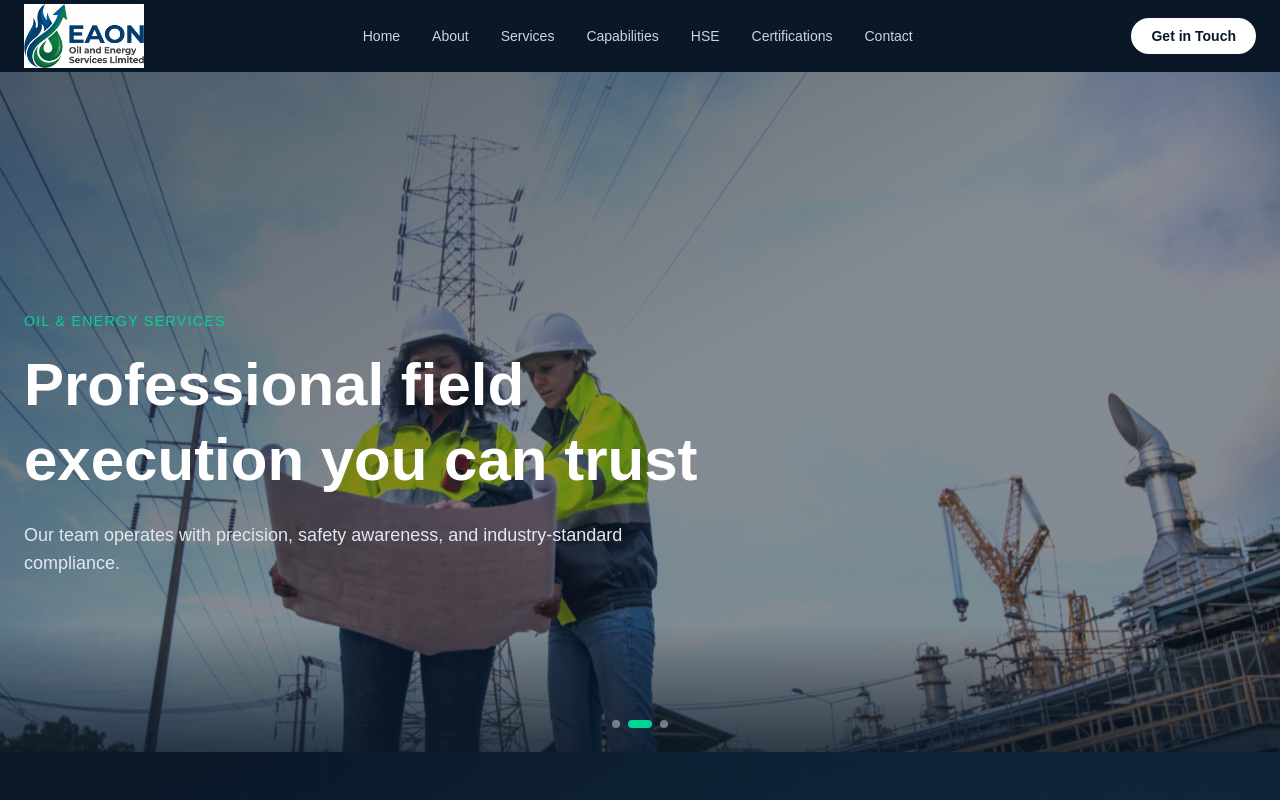
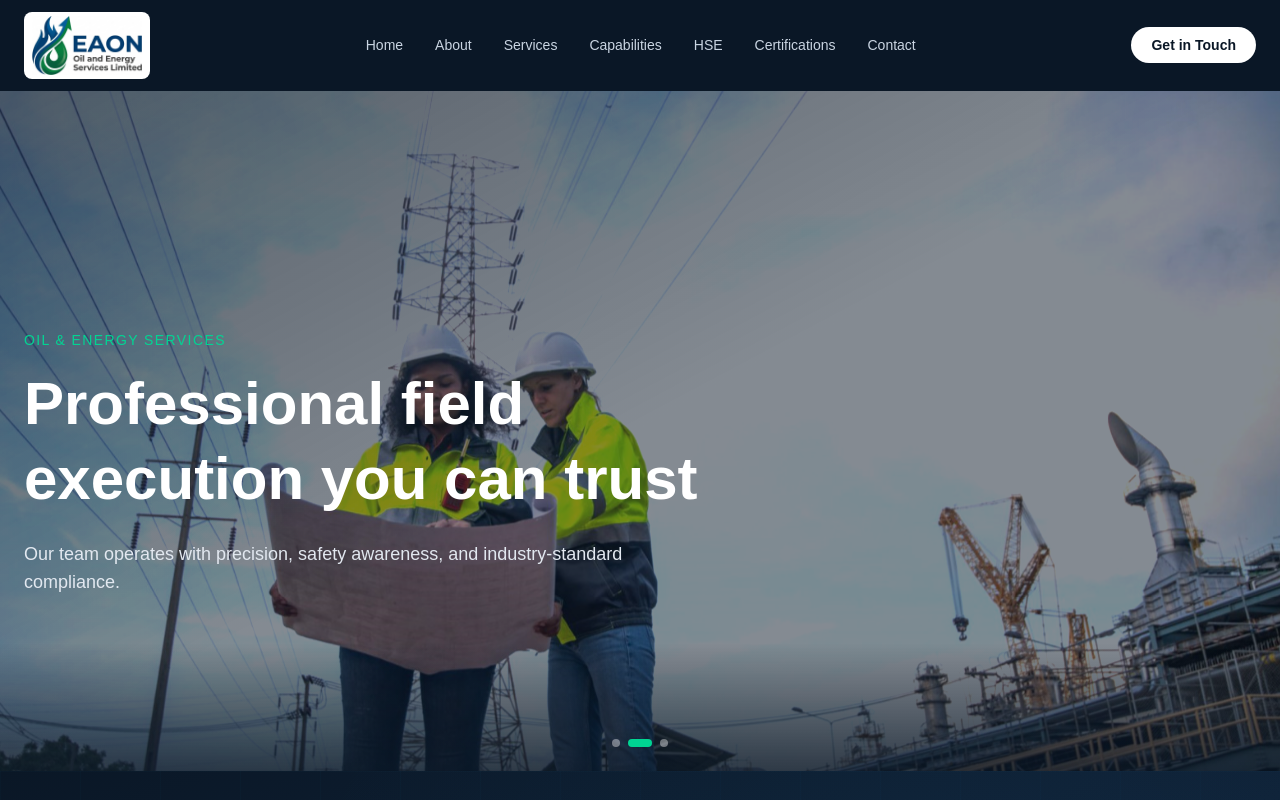
Before and after one commit to Bolambo/eaon, a Next.js app: page / in a window 1280 px wide. Shown: the top 800 px of the page. Built offline with nearby package versions, Linux system fonts and the light colour scheme.

Commit message:
Fix navbar height and improve logo spacing

```diff
--- a/components/layout/Navbar.tsx
+++ b/components/layout/Navbar.tsx
@@ -18,19 +18,21 @@ export default function Navbar() {
   const [open, setOpen] = useState(false);
 
   return (
-    <header className="sticky top-0 z-50 bg-[#0a1726] h-[72px] flex items-center">
+    <header className="sticky top-0 z-50 bg-[#0a1726] py-3">
       <div className="mx-auto max-w-7xl px-6 w-full flex items-center justify-between">
 
         {/* LOGO */}
         <Link href="/" className="flex items-center">
+          <div className="bg-white rounded-lg px-2 py-1 flex items-center">
             <Image
               src="/eaon-logo.png"
               alt="EAON Logo"
-            width={120}
-            height={40}
+              width={110}
+              height={36}
               priority
               className="object-contain"
             />
+          </div>
         </Link>
 
         {/* DESKTOP NAV */}
```
Lines whose indentation alone changed are shown as unchanged.
